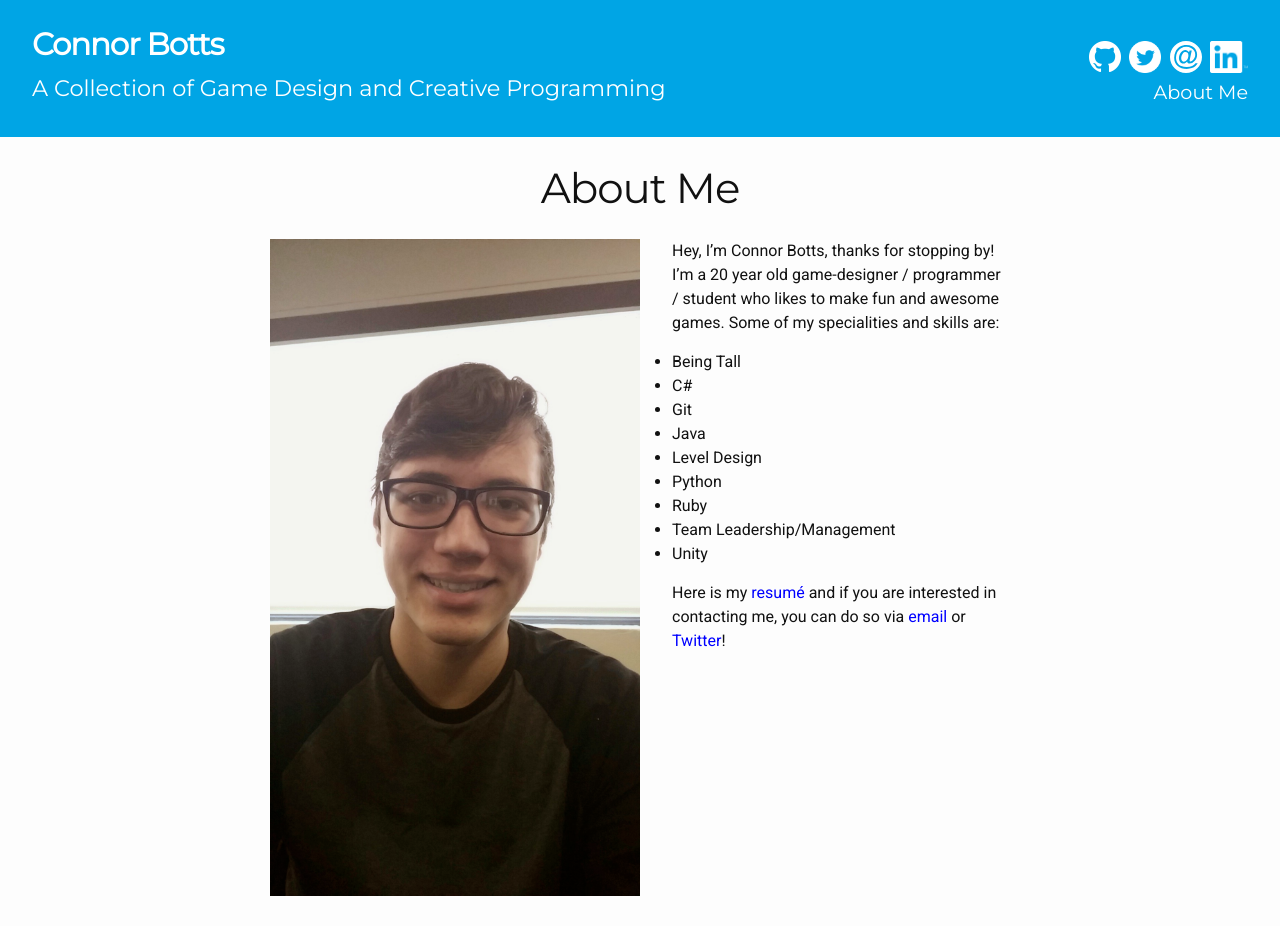
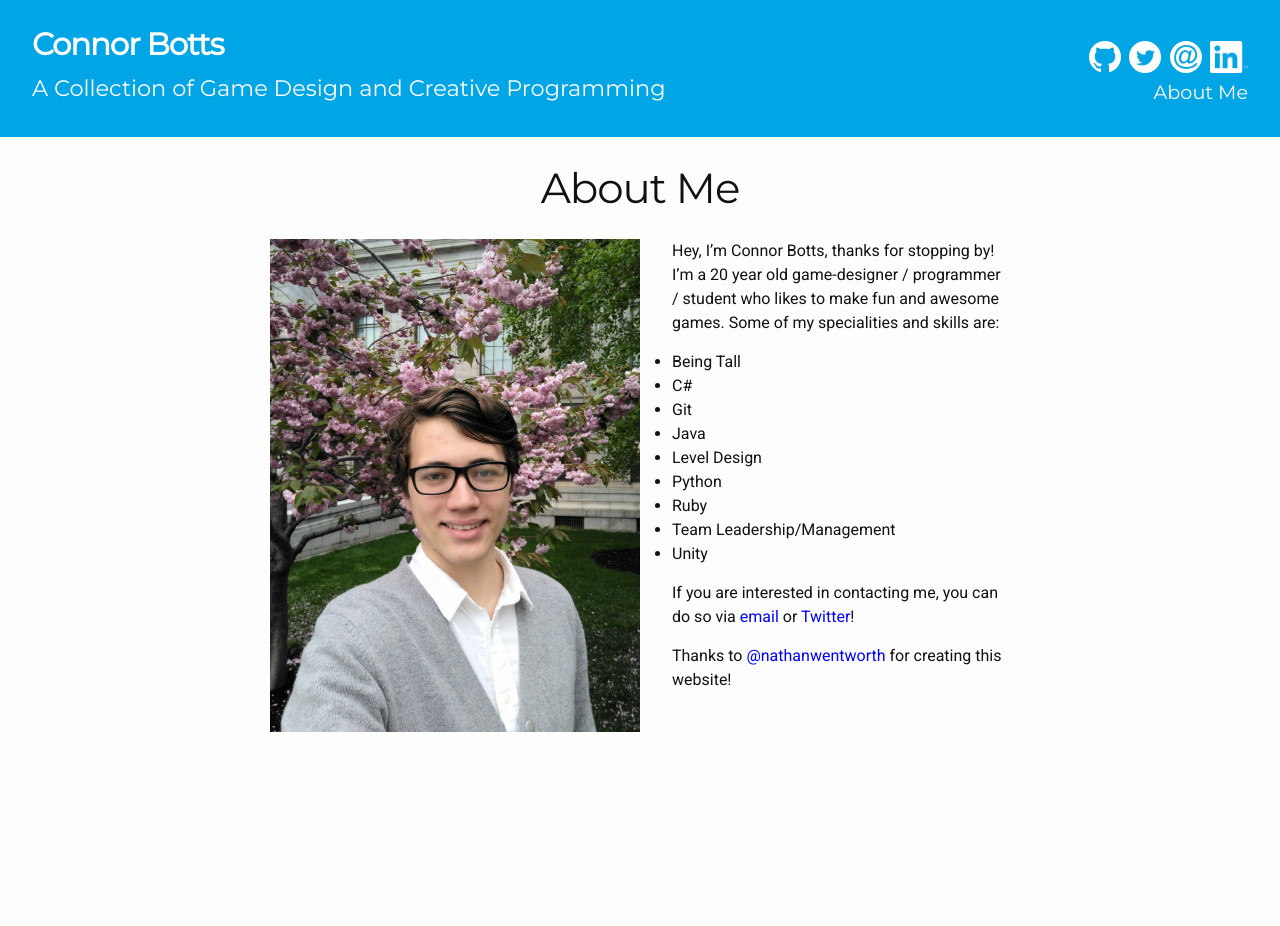
Before and after one commit to nathanwentworth/TheConBot, a Jekyll site: the page built from about.md, in a window 1280 px wide. Built offline with Jekyll 4.4.1, drawn with Linux system fonts in a browser that asks for light colours; after the commit the page ends 900 px from its top, so only the background shows below that.

Commit message:
Fixed About Me

```diff
--- a/about.md
+++ b/about.md
@@ -18,4 +18,6 @@ Hey, I’m Connor Botts, thanks for stopping by! I’m a 20 year old game-design
 * Team Leadership/Management
 * Unity
 
-Here is my [resumé](https://docs.google.com/document/d/1lzulefUCQoR9vwUgWNZ_fwlflMMlHNuPZYAS7r5-KAo/edit?usp=sharing) and if you are interested in contacting me, you can do so via [email](mailto:{{ site.email }}) or [Twitter](https://twitter.com/{{ site.twitter_username }})!
+If you are interested in contacting me, you can do so via [email](mailto:{{ site.email }}) or [Twitter](https://twitter.com/{{ site.twitter_username }})!
+
+Thanks to [@nathanwentworth](https://twitter.com/nathanwentworth) for creating this website!
```
Also changed, not shown: img/me-576x1024.png.
